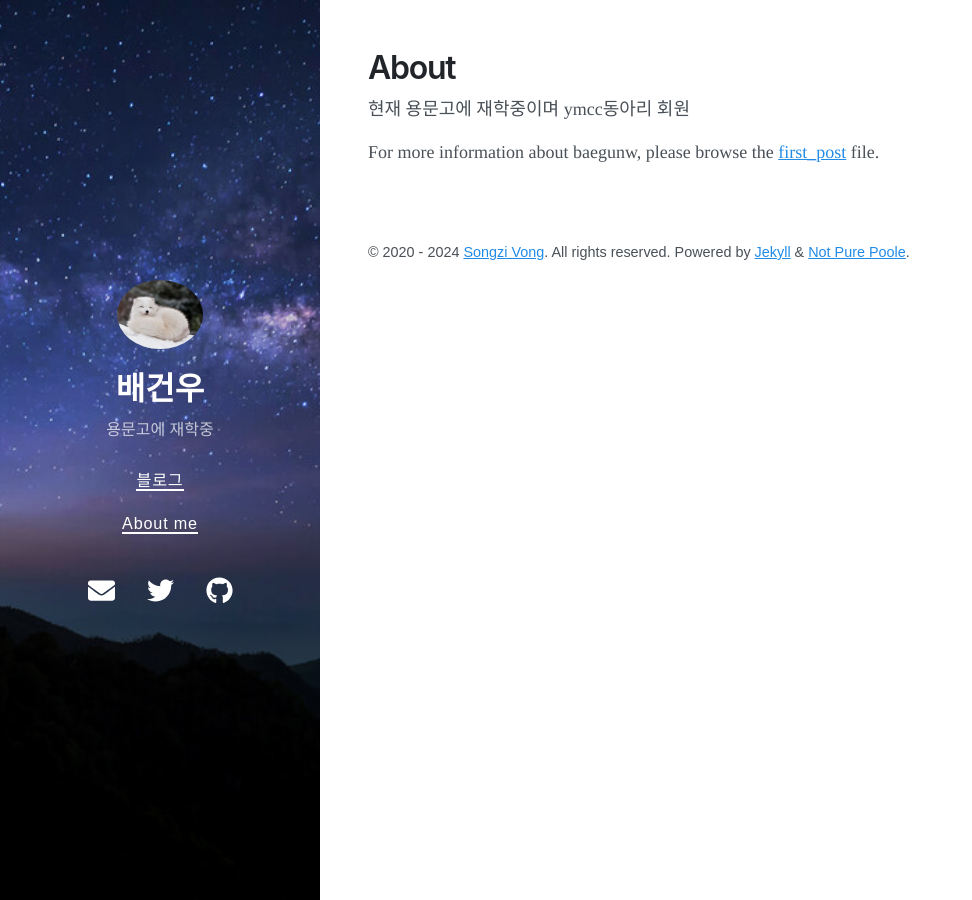
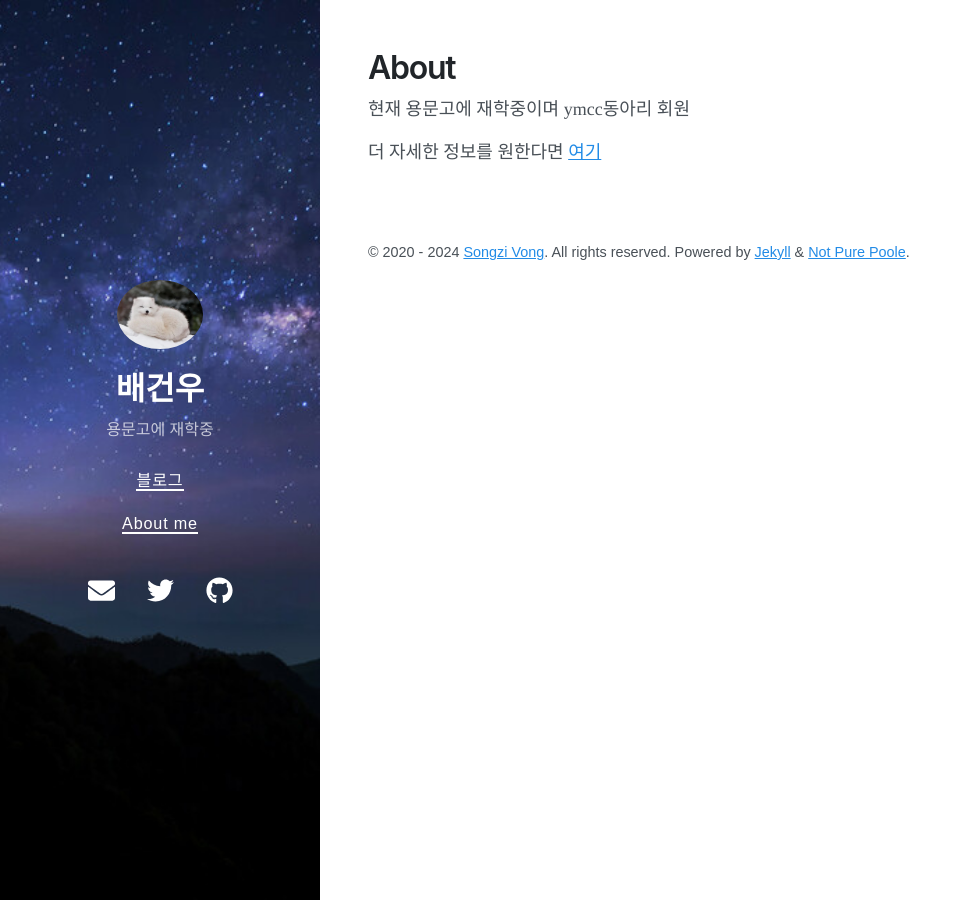
Before and after one commit to baegunw/baegunw.github.io, a Jekyll site: the page built from about.md, in a window 1280 px wide. Shown: the whole page, without its empty margins (0-972 px from the left). Built offline with Jekyll 4.4.1, drawn with Linux system fonts in a browser that asks for light colours; nearby versions of some CDN libraries.

Commit message:
update posting and photo

```diff
--- a/about.md
+++ b/about.md
@@ -4,4 +4,4 @@ title: About
 ---
 현재 용문고에 재학중이며 ymcc동아리 회원
 
-For more information about baegunw, please browse the [first_post](https://baegunw.github.io/2024/08/07/4day/) file.
+더 자세한 정보를 원한다면 [여기](https://baegunw.github.io/2024/08/07/4day/)
```
